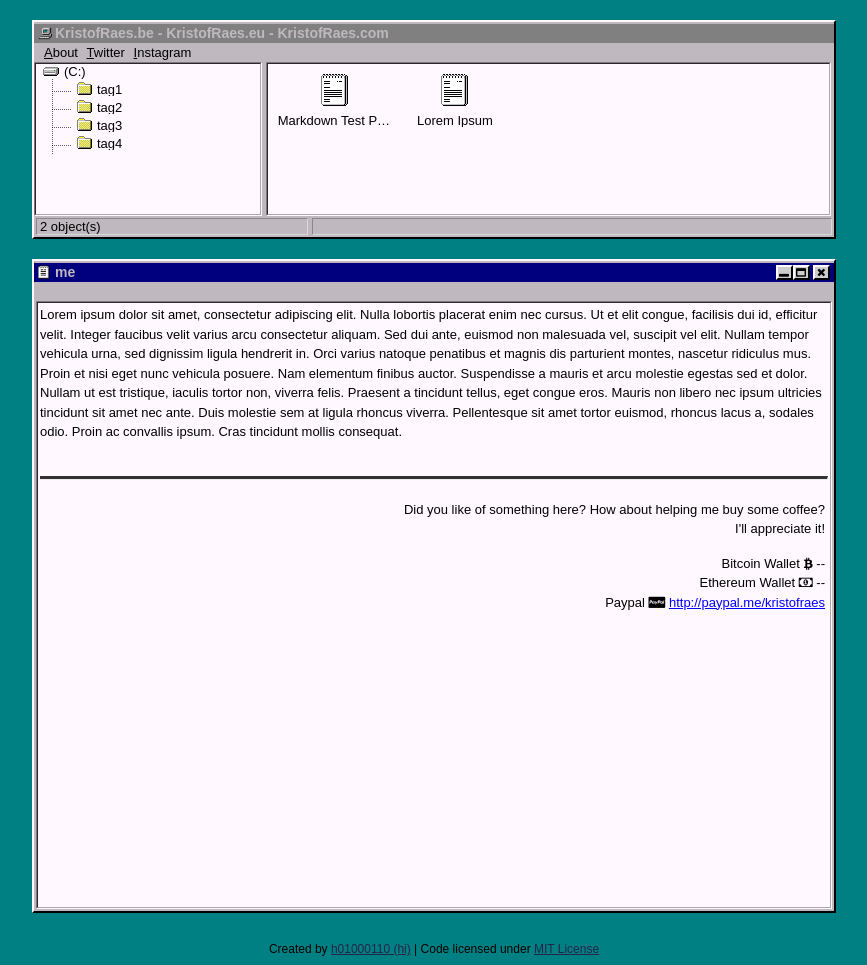
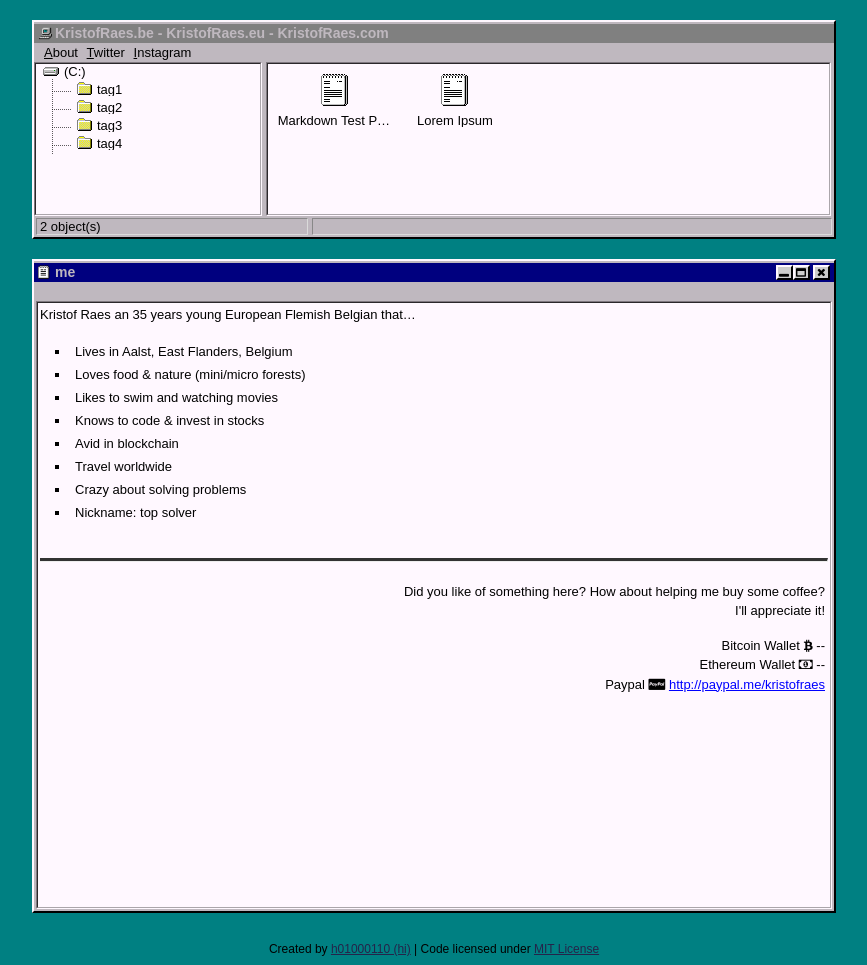
Before and after one commit to kristofraes/kraes, a Jekyll site: the page built from me/index.md, in a window 1280 px wide. Shown: the whole page, without its empty margins (206-1073 px from the left). Built offline with Jekyll 4.4.1, drawn with Linux system fonts in a browser that asks for light colours.

Commit message:
Update index.md

```diff
--- a/me/index.md
+++ b/me/index.md
@@ -3,4 +3,13 @@
 title: me
 ---
 
-Lorem ipsum dolor sit amet, consectetur adipiscing elit. Nulla lobortis placerat enim nec cursus. Ut et elit congue, facilisis dui id, efficitur velit. Integer faucibus velit varius arcu consectetur aliquam. Sed dui ante, euismod non malesuada vel, suscipit vel elit. Nullam tempor vehicula urna, sed dignissim ligula hendrerit in. Orci varius natoque penatibus et magnis dis parturient montes, nascetur ridiculus mus. Proin et nisi eget nunc vehicula posuere. Nam elementum finibus auctor. Suspendisse a mauris et arcu molestie egestas sed et dolor. Nullam ut est tristique, iaculis tortor non, viverra felis. Praesent a tincidunt tellus, eget congue eros. Mauris non libero nec ipsum ultricies tincidunt sit amet nec ante. Duis molestie sem at ligula rhoncus viverra. Pellentesque sit amet tortor euismod, rhoncus lacus a, sodales odio. Proin ac convallis ipsum. Cras tincidunt mollis consequat.
+Kristof Raes an 35 years young European Flemish Belgian that...
+
+ - Lives in Aalst, East Flanders, Belgium
+ - Loves food & nature (mini/micro forests)
+ - Likes to swim and watching movies
+ - Knows to code & invest in stocks
+ - Avid in blockchain
+ - Travel worldwide
+ - Crazy about solving problems
+ - Nickname: top solver
```
